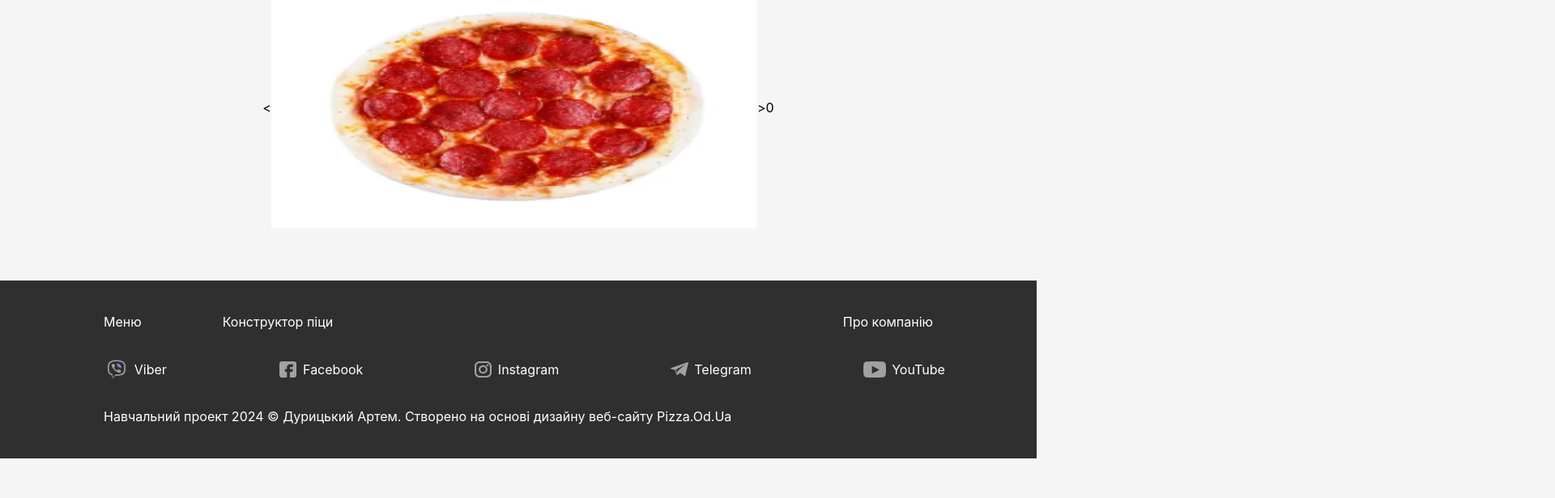
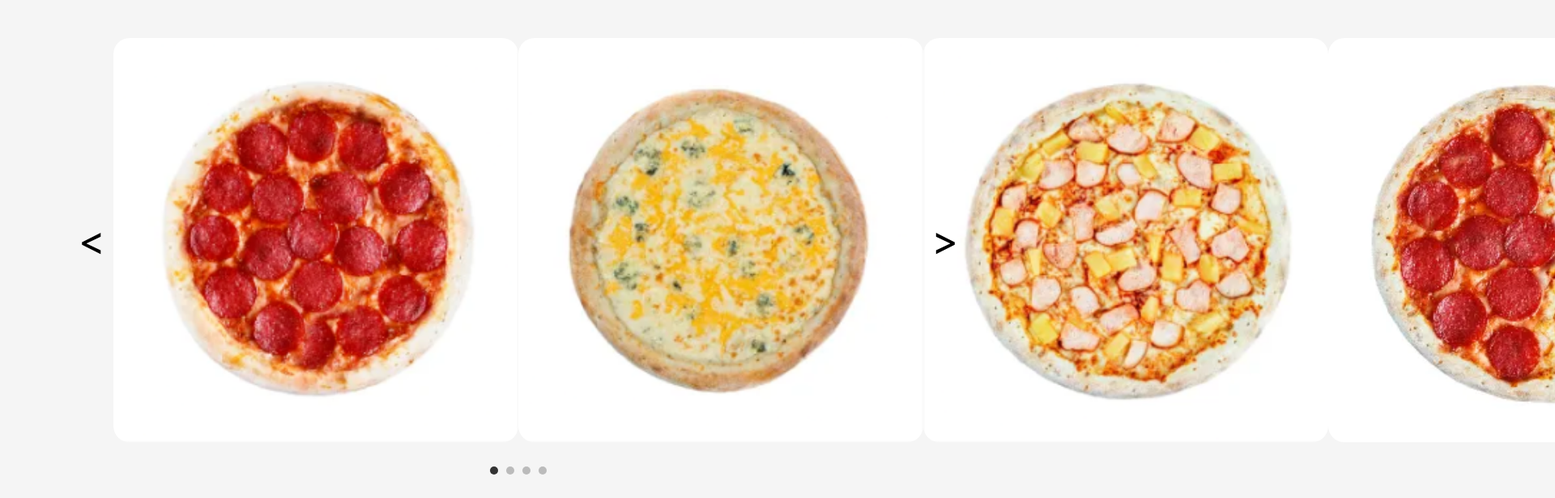
Before and after one commit to DyritskiyArtem/Pizzeria, a React (Create React App) app: page /pizzamaker in a window 1280 px wide. Shown: the part 1340-1956 px from the top of the page at 81% size, 1920 px wide, since content can reach past the window. Before the commit the page ends 1907 px from the top, so only its background shows below. Built offline with nearby package versions, Linux system fonts and the light colour scheme.

Commit message:
add carousel dots

```diff
--- a/src/Carousel.css
+++ b/src/Carousel.css
@@ -1,16 +1,50 @@
 .carousel{
+    margin: 5% 0;
     display: flex;
     justify-content: center;
     align-items: center;
+    flex-direction: column;
 }
 
 .divCarousel{
-    width: 600px;
-    height: 300px;
-    overflow: hidden;
+    width: 1000px;
+    height: 500px;
+    /* overflow: hidden; */
+    display: flex;
 }
 
 .imgCarousel{
-    width: 100%;
-    height: 100%;
+    width: 1000px;
+    height: 500px;
+    flex: 0 0;
+    border-radius: 20px;
 }
+
+
+.left, .right{
+    cursor: pointer;
+    display: flex;
+    justify-content: center;
+    align-items: center;
+    font-size: 50px;
+    margin: 0 10px;
+}
+
+.carousel-dots {
+    display: flex;
+    justify-content: center;
+    margin-top: 10px;
+}
+
+.dot {
+    width: 10px;
+    height: 10px;
+    border-radius: 50%;
+    background-color: #bbb;
+    margin: 0 5px;
+    cursor: pointer;
+}
+
+.dot.active {
+    background-color: #333;
+}
--- a/src/Carousel.tsx
+++ b/src/Carousel.tsx
@@ -1,26 +1,39 @@
-import React, {useState} from "react";
+import React, { useState } from "react";
 import "./Carousel.css";
+import CarouselDots from "./CarouselDots";
+import { iterMessages } from "telegram/client/messages";
 
 function Carousel() {
+    const images = [
+        "/pizza/peperoni.png",
+        "/pizza/fourCheeses.png",
+        "/pizza/hawaiian.png",
+        "/pizza/pepperoni in Hawaii.png",
+    ];
+    const [navigateImg, setNavigateImg] = useState(0);
 
-    const [navigateImg, setNavigateImg] = useState<number>(0);
+    function onClickLeft() {setNavigateImg((navigateImg - 1 + images.length) % images.length);}
+    function onClickRight() {setNavigateImg((navigateImg + 1) % images.length);}
 
-    function onClickLeft() {setNavigateImg(navigateImg - 1);}
-    function onClickRight() {setNavigateImg(navigateImg + 1);}
+    function setImageByIndex(index: number) {
+        setNavigateImg(index)
+    }
 
-    return(
+    return (
         <div className="carousel">
-            <p onClick={onClickLeft}>&lt;</p>
-            <div className="divCarousel">
-                <img className="imgCarousel" src="/pizza/peperoni.png"/>
-                <img className="imgCarousel" src="/pizza/fourCheeses.png"/>
-                <img className="imgCarousel" src="/pizza/hawaiian.png"/>
-                <img className="imgCarousel" src="/pizza/pepperoni in Hawaii.png"/>
+            <div className="line1">
+                <p className="left" onClick={onClickLeft}>&lt;</p>
+                <div className="divCarousel">
+                    {images.map((item, index) => <img className="imgCarousel" src={images[index]}/>)}
+                </div>
+                <p className="right" onClick={onClickRight}>&gt;</p>
             </div>
-            <p onClick={onClickRight}>&gt;</p>
-            <p>{navigateImg}</p>
+            <div className="line2">
+                <CarouselDots currentIndex={navigateImg} totalItems={images.length} setImageByIndex={setImageByIndex}/>
+            </div>
         </div>
-    )
+    );
 }
 
+
 export default Carousel;
--- /dev/null
+++ b/src/CarouselDots.tsx
@@ -0,0 +1,20 @@
+import React from "react";
+
+interface CarouselDotsProps {
+    currentIndex: number;
+    totalItems: number;
+    setImageByIndex: (index: number) => void;
+}
+
+function CarouselDots ({currentIndex, totalItems, setImageByIndex}: CarouselDotsProps,) {
+    const dots = [];
+
+    for (let i = 0; i < totalItems; i++) {
+        const dotClass = i === currentIndex ? "dot active" : "dot";
+        dots.push(<span onClick={() => setImageByIndex(i)} key={i} className={dotClass}></span>);
+    }
+
+    return <div className="carousel-dots">{dots}</div>;
+};
+
+export default CarouselDots
--- a/src/NotFound.tsx
+++ b/src/NotFound.tsx
@@ -8,8 +8,8 @@ function NotFound() {
     <div>
         <div className="divNotFound">
             <img src="./NotFound.png" alt="" />
-            <p>К сожалению, такой страницы не существует. Вероятно, она была удалена <br/> автором, либо ее здесь никогда не было. Есть другие страницы!</p>
-            <Link to={'/'} className='Name'>Начните с главной</Link>
+            <p>На жаль, такої сторінки не існує. Ймовірно, її було видалено автором, або її тут ніколи не було. Є інші сторінки!</p>
+            <Link to={'/'} className='Name'>Почніть із головної</Link>
         </div>
     </div>
   );
```
